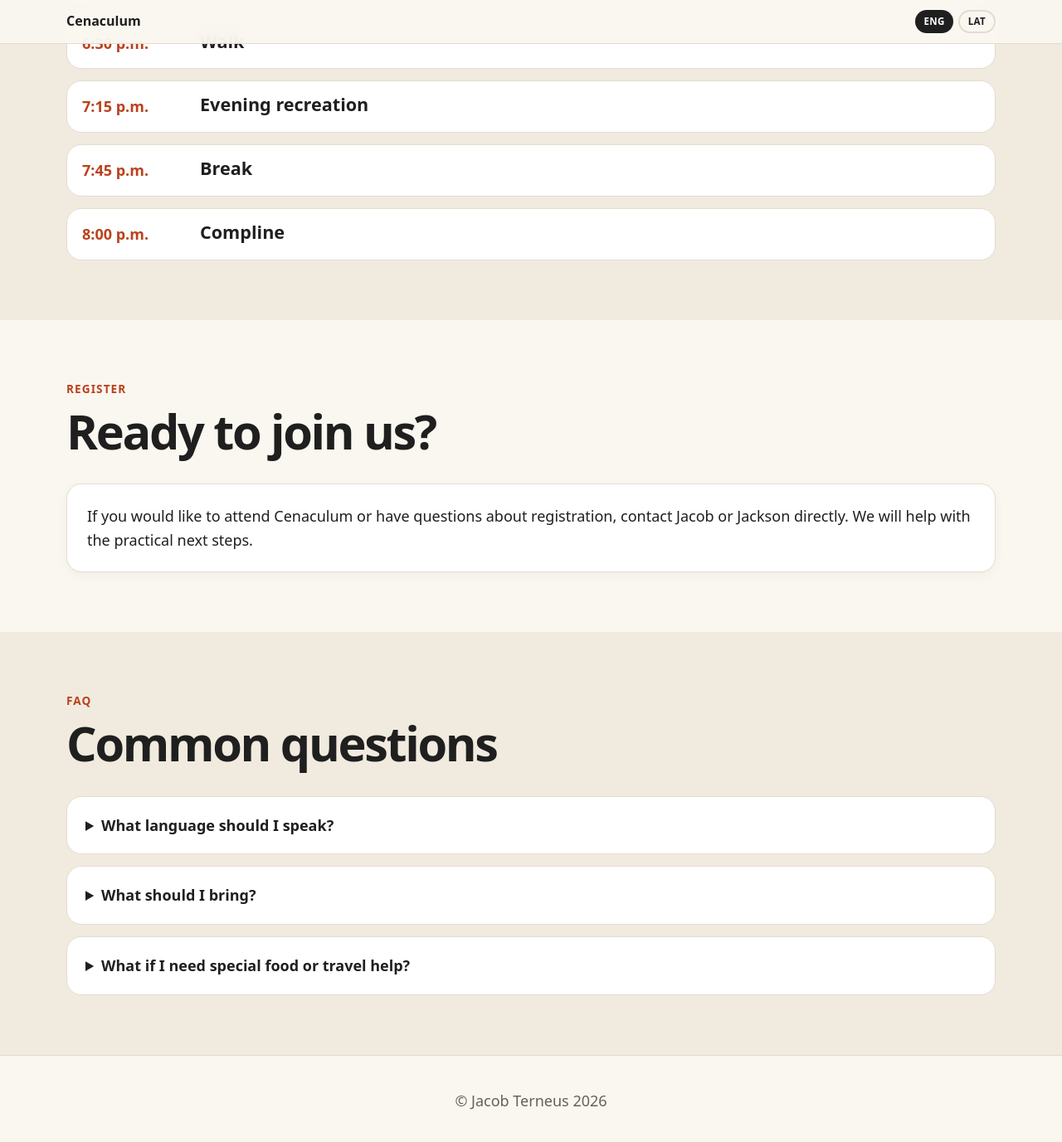
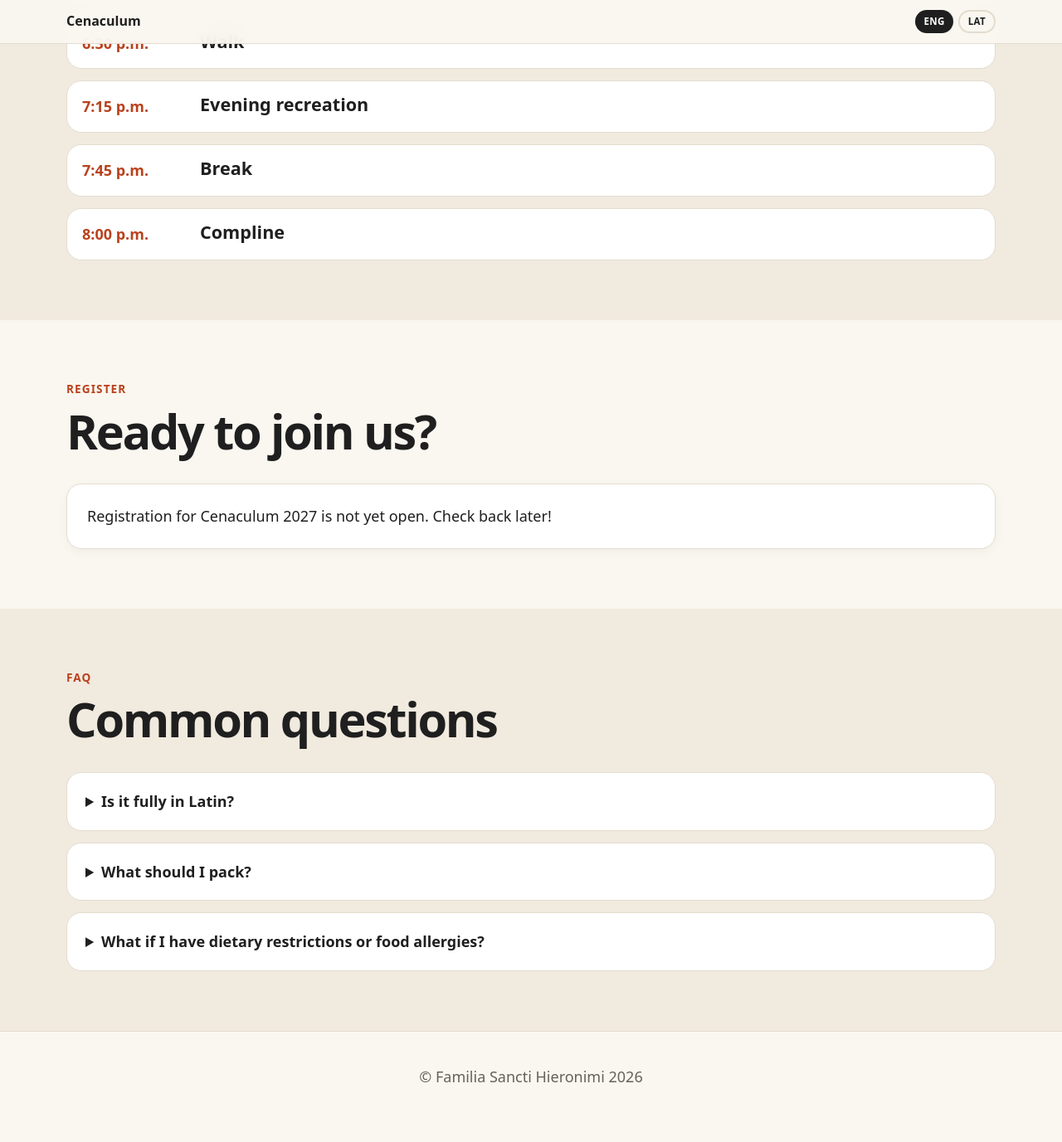
Before and after one commit to JacobTerneus1/cenaculum, a Jekyll site: the page built from index.html, in a window 1280 px wide and 1400 px high, scrolled down 5590 px. Shown: the top 1377 px of the window at 83% size. Built offline with Jekyll 4.4.1, drawn with Linux system fonts in a browser that asks for light colours; some of the changed lines change nothing that is shown.

Commit message:
rewrite homepage eng content, change footer copywrite to familia

```diff
--- a/_layouts/default.html
+++ b/_layouts/default.html
@@ -23,7 +23,7 @@
 
   <footer class="site-footer">
     <div class="container footer__grid">
-      <p class="muted">&copy; Jacob Terneus 2026</p>
+      <p class="muted">&copy; Familia Sancti Hieronimi 2026</p>
     </div>
   </footer>
 
--- a/index.html
+++ b/index.html
@@ -734,9 +734,7 @@ title: Cenaculum
 
       <div class="card">
         <p>
-          If you would like to attend Cenaculum or have questions about
-          registration, contact Jacob or Jackson directly. We will help with the
-          practical next steps.
+          Registration for Cenaculum 2027 is not yet open. Check back later!
         </p>
       </div>
     </div>
@@ -768,28 +766,42 @@ title: Cenaculum
 
       <div class="faq">
         <details>
-          <summary>What language should I speak?</summary>
+          <summary>Is it fully in Latin?</summary>
           <p>
-            Please speak Latin throughout Cenaculum except in emergencies or
-            matters of real necessity.
+            Yes, the entire event is conducted entirely in Latin: talks,
+            liturgy, meals, social conversations, etc. We ask participants to
+            only speak Latin throughout the Cenaculum except in emergencies or
+            matters of real necessity. Sometimes, of course, there is a good
+            reason to use a word or two in another language. For instance,
+            sometimes a talk will mention a Greek or Hebrew word. Or sometimes
+            you won't know the Latin word for something, so you can judiciously
+            ask "quomodo dicitur 'salad?'"
           </p>
         </details>
 
         <details>
-          <summary>What should I bring?</summary>
+          <summary>What should I pack?</summary>
           <p>
-            A rosary, a notebook, a dictionary or other Latin books, and any
-            musical instrument that may help you sing at the final evening
-            celebration.
+            In addition to the clothes, hygiene items, medications, and other
+            personal necessities for a week-long stay, you will likely want to
+            bring a rosary, a notebook, a pen, a Latin dictionary, and perhaps a
+            Latin book you would enjoy reading during quiet breaks. In addition,
+            we customarily put on a low-key talent show on the final evening, so
+            consider any props or musical instrument you might need for your
+            talent.
           </p>
         </details>
 
         <details>
-          <summary>What if I need special food or travel help?</summary>
+          <summary>
+            What if I have dietary restrictions or food allergies?
+          </summary>
           <p>
-            For special dietary needs, tell Abbot Jeffrey right away at
-            <a href="mailto:retreatcenter@icksp.org">retreatcenter@icksp.org</a
-            >. For travel plans, contact Jackson Perry as soon as possible.
+            For special dietary needs, you will have a chance to indicate the
+            details on the registration form. You can also reach out to Abbe
+            Jeffrey at
+            <a href="mailto:retreatcenter@icksp.org">retreatcenter@icksp.org</a>
+            with more detailed questions regarding food.
           </p>
         </details>
       </div>
```
Also changed, not shown: 2 other files.
